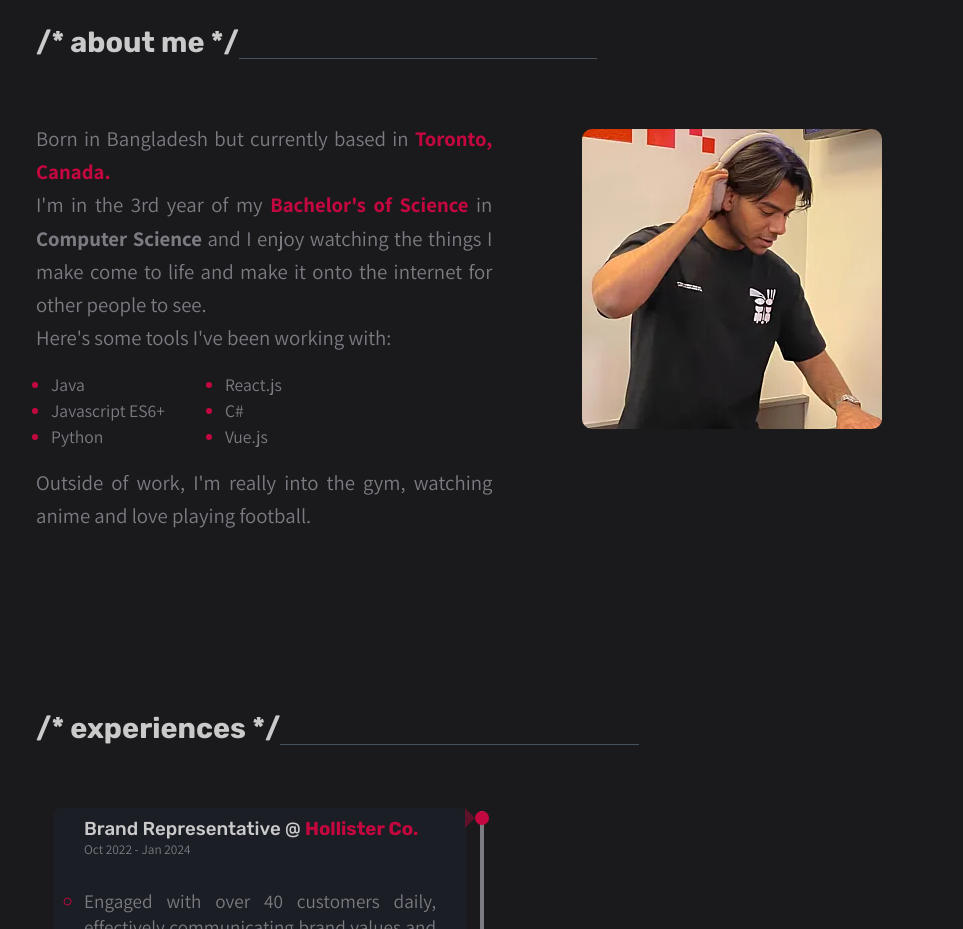
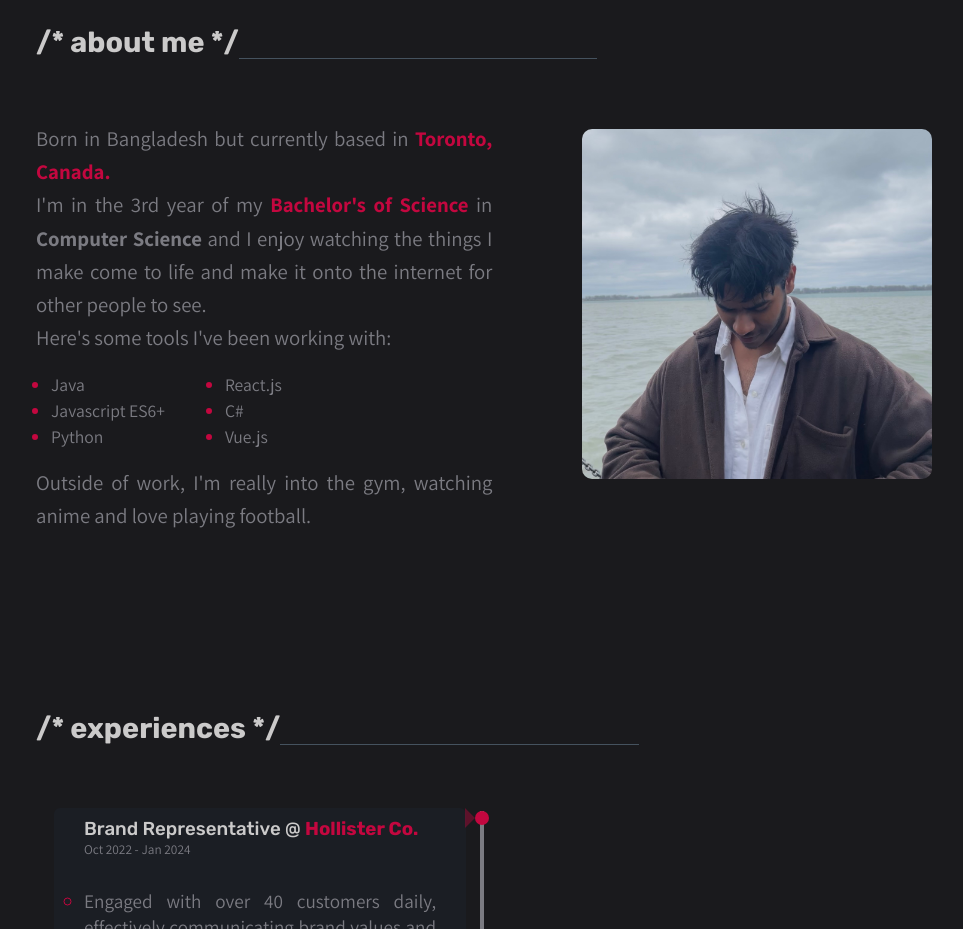
Before and after one commit to samihwadi/Samih_V1, a plain HTML site: page index.html in a window 1280 px wide. Shown: the part 780-1709 px from the top of the page, without its empty margins (156-1119 px from the left). Drawn offline with nearby package versions, Linux system fonts and the light colour scheme.

Commit message:
Update profile pic

```diff
--- a/index.html
+++ b/index.html
@@ -85,7 +85,7 @@
                         <p>Outside of work, I'm really into the gym, watching anime and love playing football.</p>
                     </div>
                     <div id="about-me-pic">
-                        <img src="./images/image.webp" alt="Profile Picture" >
+                        <img src="./images/IMG_7365.jpg" alt="Profile Picture" >
                     </div>
                 </div>
             </section>
```
Also changed, not shown: images/IMG_7365.jpg (added).
